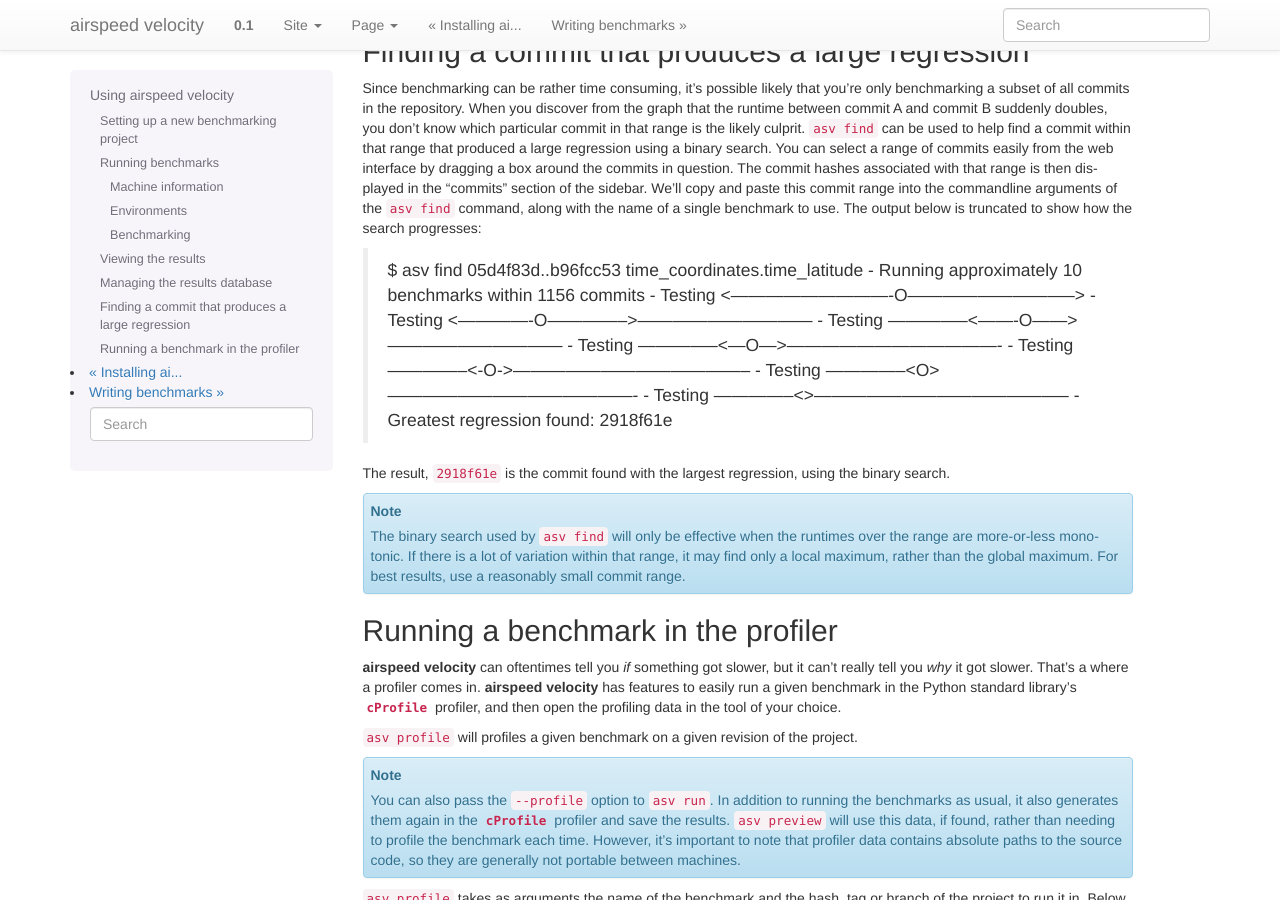
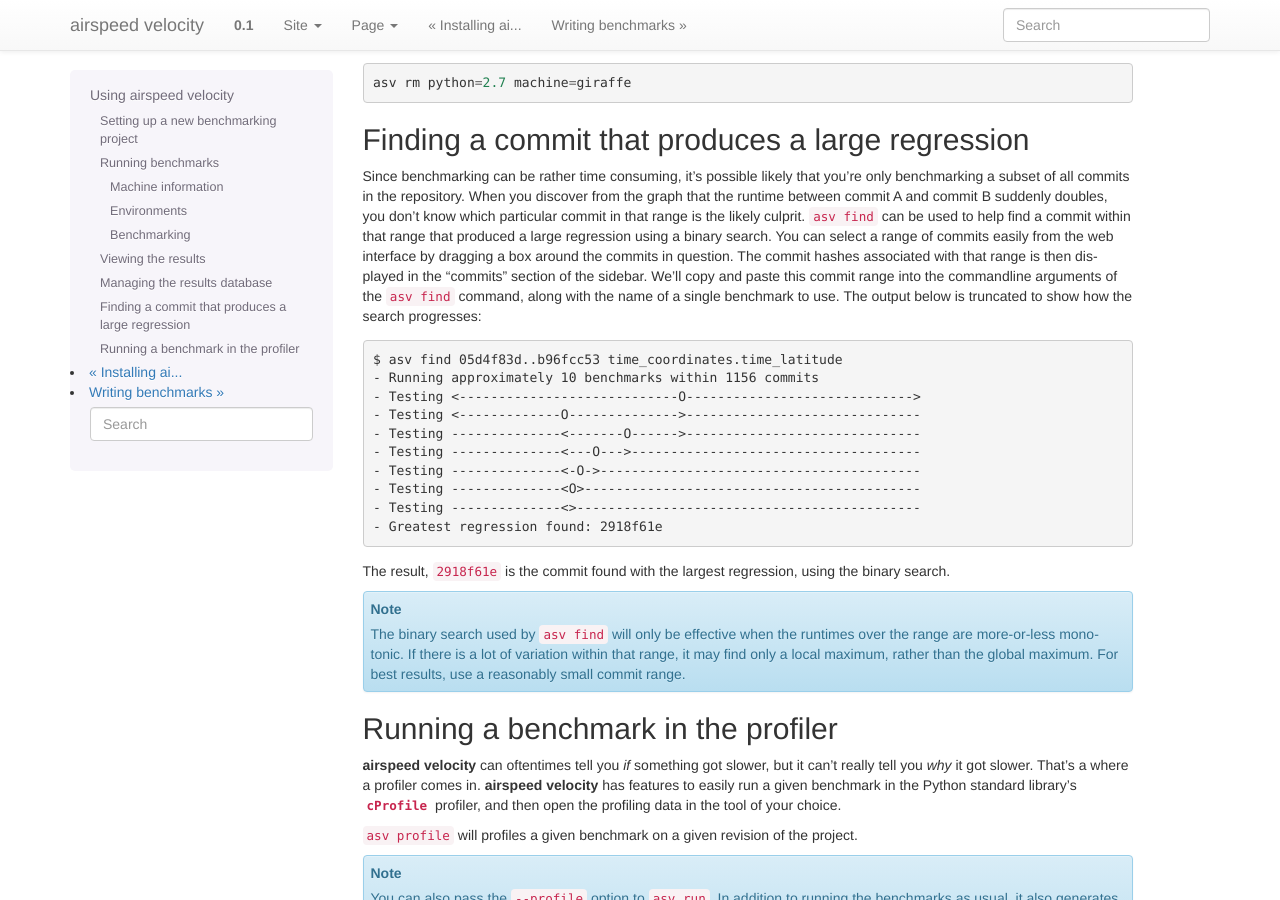
Before and after one commit to airspeed-velocity/asv, a Sphinx documentation site: the page built from docs/source/using.rst, in a window 1280 px wide and 900 px high, scrolled down 5643 px. Built offline with Sphinx 7.4.7, drawn with Linux system fonts in a browser that asks for light colours; some of the changed text lies outside the part shown.

Commit message:
Fix docs.

```diff
--- a/docs/source/using.rst
+++ b/docs/source/using.rst
@@ -337,7 +342,7 @@
 is then displayed in the "commits" section of the sidebar.  We'll copy
 and paste this commit range into the commandline arguments of the
 ``asv find`` command, along with the name of a single benchmark to use.
-The output below is truncated to show how the search progresses:
+The output below is truncated to show how the search progresses::
 
     $ asv find 05d4f83d..b96fcc53 time_coordinates.time_latitude
     - Running approximately 10 benchmarks within 1156 commits
```
Also changed, not shown: other parts of docs/source/using.rst (+5 -0 lines).
